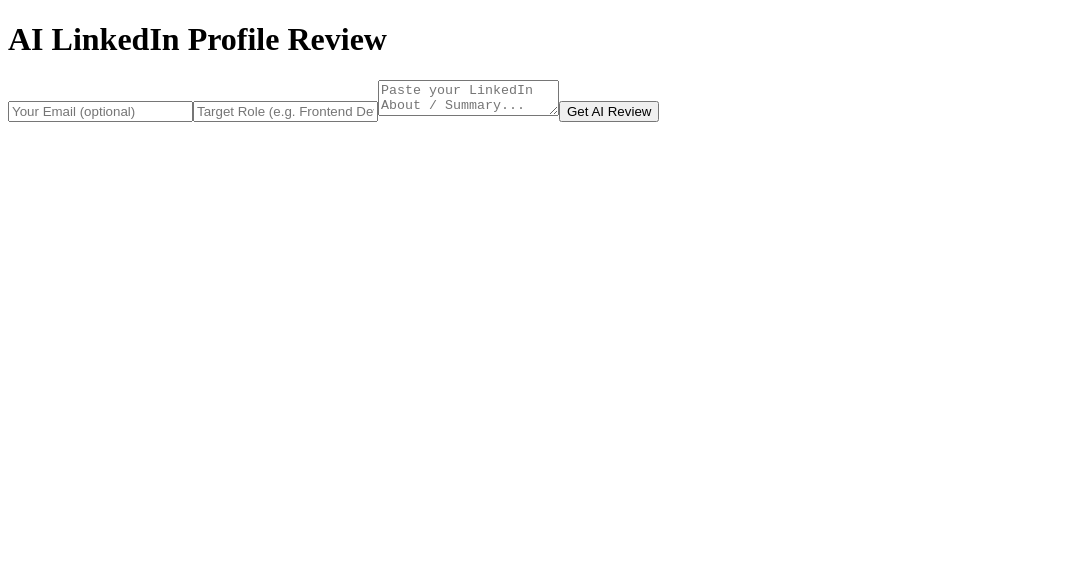
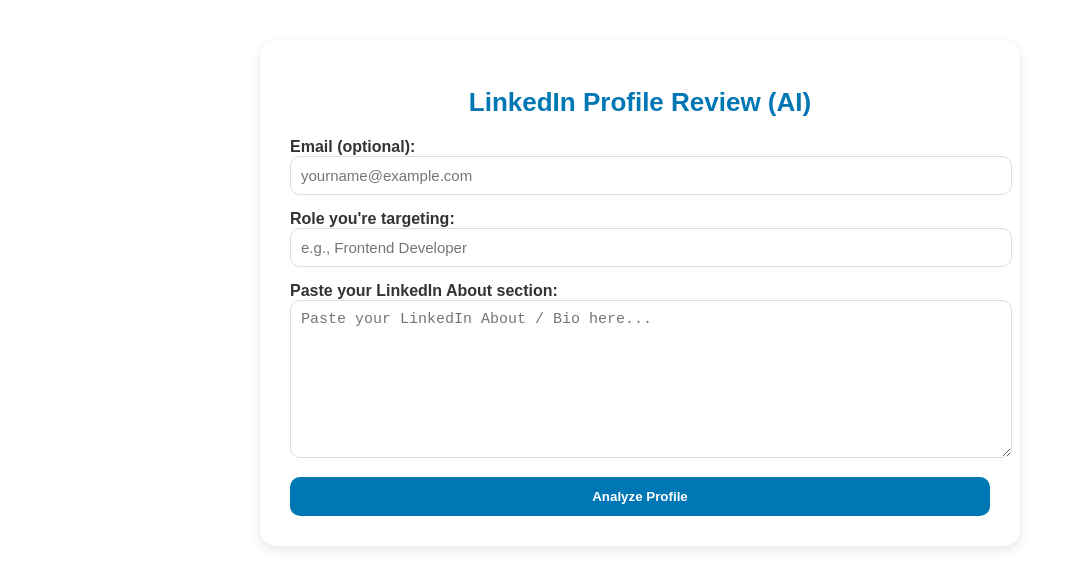
Before and after one commit to Nandiniatri/letsGrowTogether-react, a React (Vite) app: page / in a window 1280 px wide. Shown: the top 588 px of the page, without its empty margins (0-1073 px from the left). Built offline with nearby package versions, Linux system fonts and the light colour scheme.

Commit message:
get all the code right

```diff
--- /dev/null
+++ b/src/linkedinReview/LinkedinReview.css
@@ -0,0 +1,81 @@
+.linkedin-review-container {
+  max-width: 700px;
+  margin: 40px auto;
+  background: #ffffff;
+  padding: 30px;
+  border-radius: 16px;
+  box-shadow: 0 4px 12px rgba(0, 0, 0, 0.1);
+  font-family: "Poppins", sans-serif;
+}
+
+.title {
+  text-align: center;
+  font-size: 26px;
+  margin-bottom: 20px;
+  color: #0077b5;
+}
+
+.review-form {
+  display: flex;
+  flex-direction: column;
+  gap: 15px;
+}
+
+.form-group label {
+  font-weight: 600;
+  color: #333;
+}
+
+.form-group input,
+.form-group textarea {
+  width: 100%;
+  border: 1px solid #ddd;
+  border-radius: 10px;
+  padding: 10px;
+  font-size: 15px;
+  outline: none;
+}
+
+.form-group input:focus,
+.form-group textarea:focus {
+  border-color: #0077b5;
+}
+
+.analyze-btn {
+  background: #0077b5;
+  color: #fff;
+  border: none;
+  border-radius: 10px;
+  padding: 12px;
+  cursor: pointer;
+  font-weight: 600;
+  transition: 0.3s;
+}
+
+.analyze-btn:hover {
+  background: #005f8a;
+}
+
+.error-msg {
+  margin-top: 15px;
+  color: #ff4d4d;
+  text-align: center;
+  font-weight: 500;
+}
+
+.ai-result {
+  margin-top: 30px;
+  background: #f8faff;
+  border-radius: 12px;
+  padding: 20px;
+  border: 1px solid #e1e9f0;
+}
+
+.ai-result h2 {
+  color: #0077b5;
+}
+
+.suggestions ul {
+  margin-top: 10px;
+  padding-left: 20px;
+}
--- a/src/linkedinReview/LinkedinReview.jsx
+++ b/src/linkedinReview/LinkedinReview.jsx
@@ -195,110 +195,113 @@
 
 
 
-import { useState } from "react";
+import React, { useState } from "react";
 import axios from "axios";
+import "./LinkedinReview.css";
+import "./LinkedinReview.css";
 
-function LinkedinReview() {
+const LinkedinReview = () => {
   const [email, setEmail] = useState("");
   const [role, setRole] = useState("");
-  const [profile, setProfile] = useState("");
+  const [profileText, setProfileText] = useState("");
   const [loading, setLoading] = useState(false);
-  const [result, setResult] = useState(null);
+  const [aiResult, setAiResult] = useState(null);
+  const [error, setError] = useState("");
 
   const handleSubmit = async (e) => {
     e.preventDefault();
+    setError("");
+    setAiResult(null);
 
-    if (!role.trim() || !profile.trim()) {
-      alert("Please enter both Target Role and LinkedIn About text.");
+    if (!role || !profileText) {
+      setError("⚠️ Please fill all required fields before submitting.");
       return;
     }
 
+    try {
       setLoading(true);
-    setResult(null);
+      const response = await axios.post("http://localhost:4000/chat", {
+        email: email || "anonymous@example.com",
+        role,
+        profile_text: profileText,
+      });
 
-    try {
-      const res = await axios.post("http://localhost:4000/chat", {
-        email: email || "test@example.com",
-        role: role.trim(),
-        profile_text: profile.trim(),
-      });
-      setResult(res.data);
+      console.log("✅ Server Response:", response.data);
+      setAiResult(response.data);
     } catch (err) {
-      console.error("Error analyzing profile:", err);
-      alert(
-        err.response?.data?.error ||
-          "Server error. Please check backend connection."
-      );
+      console.error("❌ Error analyzing profile:", err);
+      setError("Something went wrong. Please try again later.");
     } finally {
       setLoading(false);
     }
   };
 
   return (
-    <div className="min-h-screen bg-gray-50 flex flex-col items-center justify-center p-6">
-      <h1 className="text-3xl font-bold mb-4">AI LinkedIn Profile Review</h1>
+    <div className="linkedin-review-container">
+      <h1 className="title">LinkedIn Profile Review (AI)</h1>
 
-      <form
-        onSubmit={handleSubmit}
-        className="bg-white p-6 rounded-xl shadow-md w-full max-w-lg"
-      >
+      <form className="review-form" onSubmit={handleSubmit}>
+        <div className="form-group">
+          <label>Email (optional):</label>
           <input
             type="email"
-          placeholder="Your Email (optional)"
-          className="border p-2 rounded w-full mb-3"
+            placeholder="yourname@example.com"
             value={email}
             onChange={(e) => setEmail(e.target.value)}
           />
+        </div>
 
+        <div className="form-group">
+          <label>Role you're targeting:</label>
           <input
             type="text"
-          placeholder="Target Role (e.g. Frontend Developer)"
-          className="border p-2 rounded w-full mb-3"
+            placeholder="e.g., Frontend Developer"
             value={role}
             onChange={(e) => setRole(e.target.value)}
+            required
           />
+        </div>
 
+        <div className="form-group">
+          <label>Paste your LinkedIn About section:</label>
           <textarea
-          placeholder="Paste your LinkedIn About / Summary..."
-          className="border p-2 rounded w-full h-40 mb-3"
-          value={profile}
-          onChange={(e) => setProfile(e.target.value)}
-        ></textarea>
+            rows="8"
+            placeholder="Paste your LinkedIn About / Bio here..."
+            value={profileText}
+            onChange={(e) => setProfileText(e.target.value)}
+            required
+          />
+        </div>
 
-        <button
-          disabled={loading}
-          className="bg-blue-600 text-white px-4 py-2 rounded w-full hover:bg-blue-700"
-        >
-          {loading ? "Analyzing..." : "Get AI Review"}
+        <button className="analyze-btn" type="submit" disabled={loading}>
+          {loading ? "Analyzing..." : "Analyze Profile"}
         </button>
       </form>
 
-      {result && (
-        <div className="mt-6 bg-white p-6 rounded-xl shadow-md w-full max-w-lg">
-          <h2 className="text-xl font-semibold mb-2">
-            Score: {result.score}/100
-          </h2>
+      {error && <p className="error-msg">{error}</p>}
 
-          <h3 className="font-semibold">Headline Suggestion:</h3>
-          <p className="mb-3">{result.headline}</p>
+      {aiResult && (
+        <div className="ai-result">
+          <h2>AI Review Result</h2>
 
-          <h3 className="font-semibold">Rewritten Summary:</h3>
-          <p className="mb-3">{result.summary}</p>
+          <p><strong>Score:</strong> {aiResult.score ?? "N/A"} / 100</p>
+          <p><strong>Headline:</strong> {aiResult.headline}</p>
+          <p><strong>Summary:</strong> {aiResult.summary}</p>
 
-          {result.suggestions?.length > 0 && (
-            <>
-              <h3 className="font-semibold">Top Suggestions:</h3>
-              <ul className="list-disc ml-5">
-                {result.suggestions.map((s, i) => (
+          {aiResult.suggestions && aiResult.suggestions.length > 0 && (
+            <div className="suggestions">
+              <h3>Suggestions:</h3>
+              <ul>
+                {aiResult.suggestions.map((s, i) => (
                   <li key={i}>{s}</li>
                 ))}
               </ul>
-            </>
+            </div>
           )}
         </div>
       )}
     </div>
   );
-}
+};
 
 export default LinkedinReview;
```
Also changed, not shown: 1 other file (tests, documents, lock files or other folders). Lines whose indentation alone changed are shown as unchanged.
